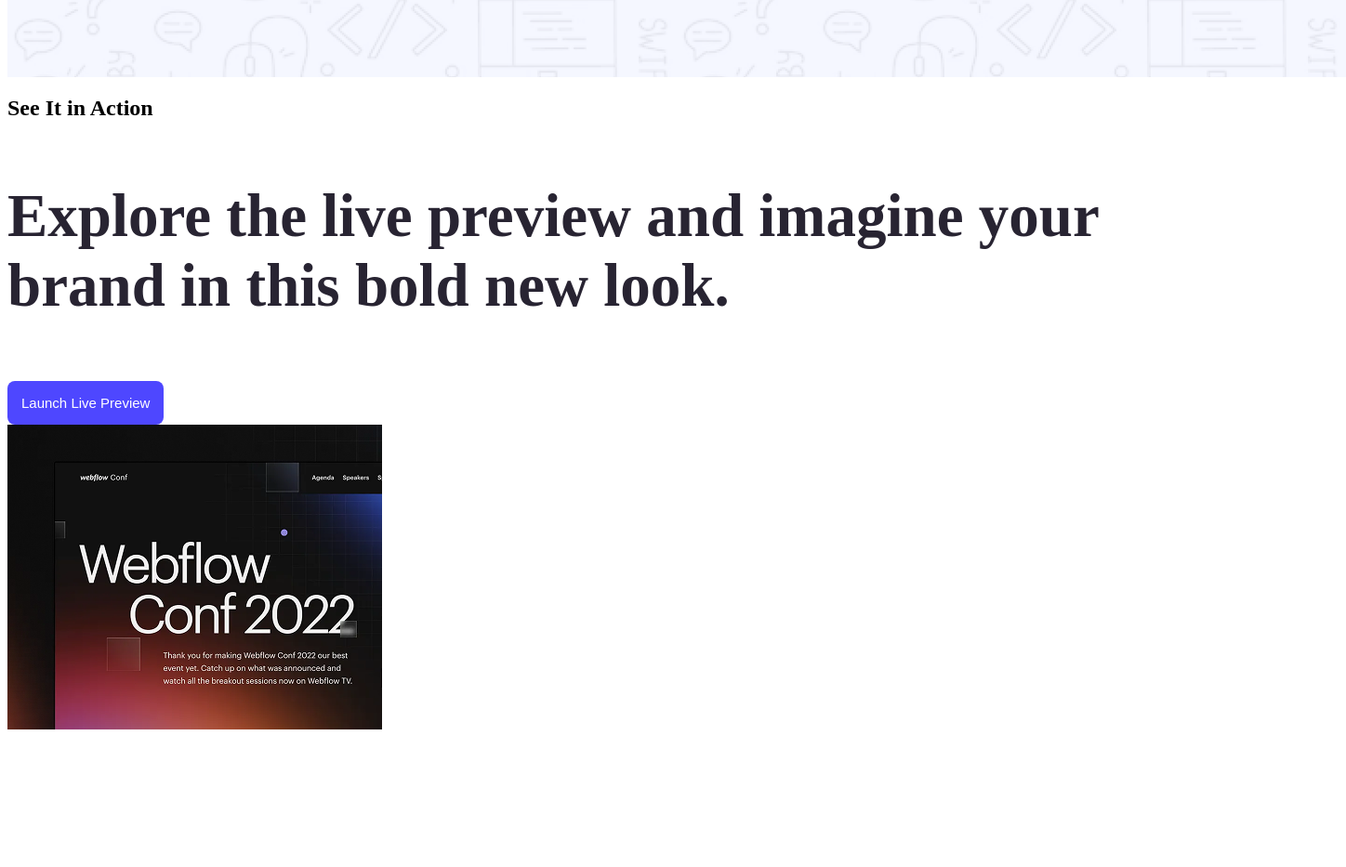
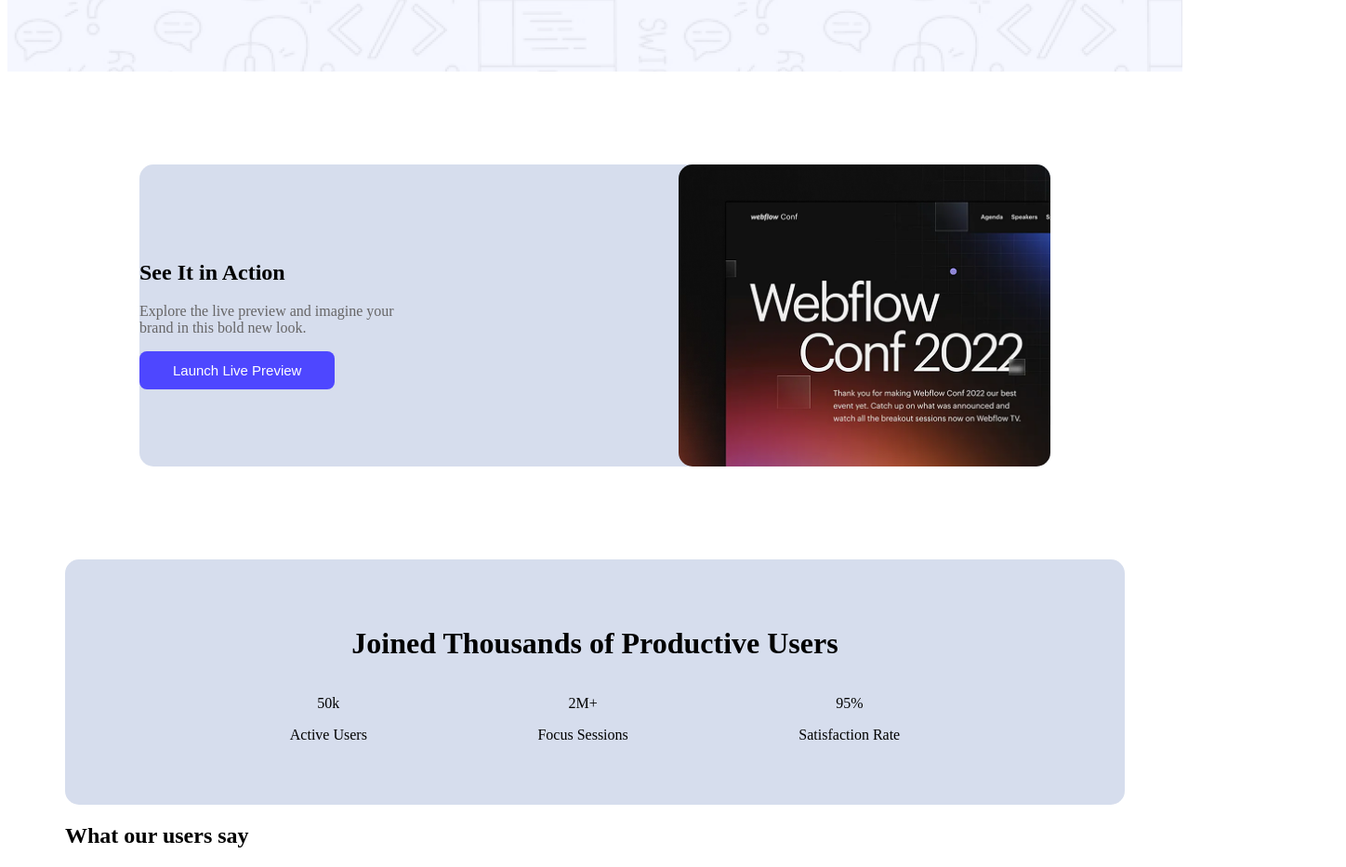
Before and after one commit to mdfahim123123/Assignment-001, a plain HTML site: page index.html in a window 1280 px wide. Shown: the part 719-1652 px from the top of the page at 93% size, 1448 px wide, since content can reach past the window. Before the commit the page ends 1516 px from the top, so only its background shows below. Drawn offline with Linux system fonts and the light colour scheme.

Commit message:
added my third section

```diff
--- a/index.html
+++ b/index.html
@@ -15,7 +15,7 @@
 </div>
 
 <div class="content">
-<p>Cool Dark UI Template for<br>
+<p class="first-description">Cool Dark UI Template for<br>
      Webflow Agencies!</p>
 <button class="btn">Stay Focused</button>
 </div>
@@ -26,13 +26,41 @@
 
 <div class="second-part">
 <div><h2>See It in Action</h2>
-<p>
-Explore the live preview and imagine your brand in this bold new look.</p>
+<p class="second-description">
+Explore the live preview and imagine your<br> brand in this bold new look.</p>
 <button class="btn">Launch Live Preview</button>
 </div>
-<img src="Assets/wc-mini.png" alt="">
+<img class="pic-1" src="Assets/wc-mini.png" alt="">
 
 </div>
+
+<div class="third-part">
+   <h1>Joined Thousands of Productive Users</h1>
+   <div class="items">
+    <div class="item">
+<p class="item title">50k</p>
+<p class="item description">Active Users</p>
+</div>
+<div class="item">
+<p class="item title">2M+</p>
+<p class="item description">Focus Sessions</p>
+</div>
+<div class="item">
+<p class="item title">95%</p>
+<p class="item description">Satisfaction Rate</p>
+</div>
+</div>
+</div>
+
+<section>
+    <h1>What our users say</h1>
+    <div class="full-skills">
+
+    </div>
+
+</section>
+
+
 
 
 
--- a/styles/styles.css
+++ b/styles/styles.css
@@ -9,7 +9,8 @@
 /* header */
 .header{
     background-image: url(../Assets/Hero-bg.png);
-    width: 1440px;
+    max-width: 1440px;
+    margin: 0 auto;
 }
 /* bannar part*/
 
@@ -27,7 +28,7 @@
 
 }
 
-p{
+.first-description{
     font-size: 65px;
     font-weight: bold;
     color: #282432;
@@ -35,14 +36,48 @@ p{
 
 
 /* bannar part 2 */
-.img-01{
+.second-part{
+    display: flex;
 
+    background-color:#D6DDED;
+    border: radius 15px;
+  margin: 100px 80px;
+    justify-content: space-between;
+    align-items: center;
+    border-radius: 15px;
+}
+
+.second-description{
+    font: size 20px;
+   color: #666566;
 }
 
 
+/* main styles */
+main{
+max-width: 1140px;
+margin: 0 auto;
+}
 
+/* part-3 */
 
+.third-part{
+     text-align: center;
+    align-items: center;
+    background-color: #D6DDED;
+    padding: 50px 150px;
+    border-radius: 15px;
+}
+.items{
+    display: flex;
+   justify-content: space-around;
+  }
 
+.item title{
+    color: #4E47FF;
+    font-weight: bold;
+    font-size: 30px;
+}
 
 
 
@@ -51,10 +86,16 @@ p{
     font-size:15px;
     background-color: #4E47FF;
     color: white;
-    padding: 15px;
+    padding: 12px 36px;
     border-radius: 8px;
     border: none;
 
 
 
 }
+
+
+.pic-1{
+    border-radius: 15px;
+    width: 400px;
+}
```
